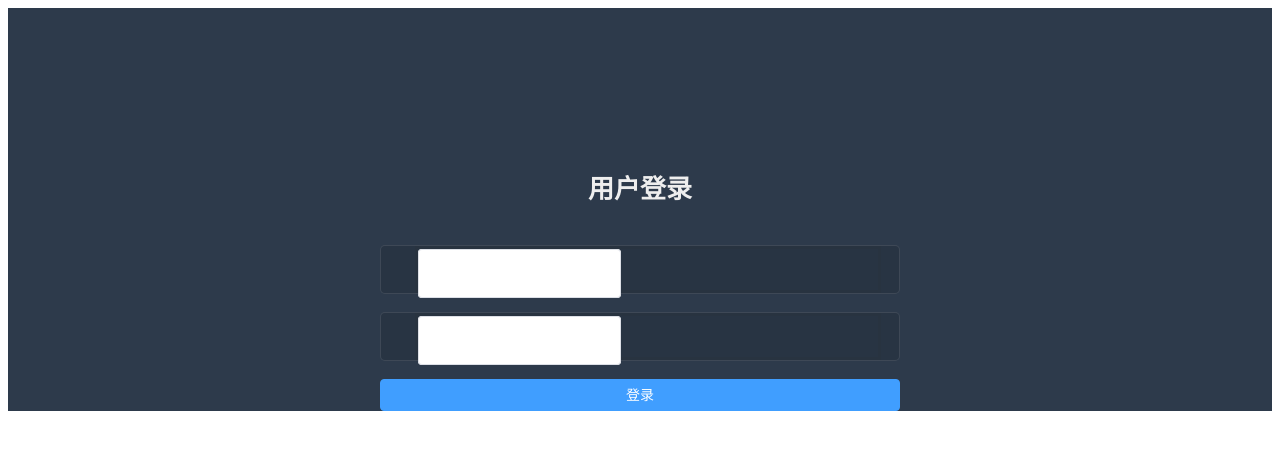
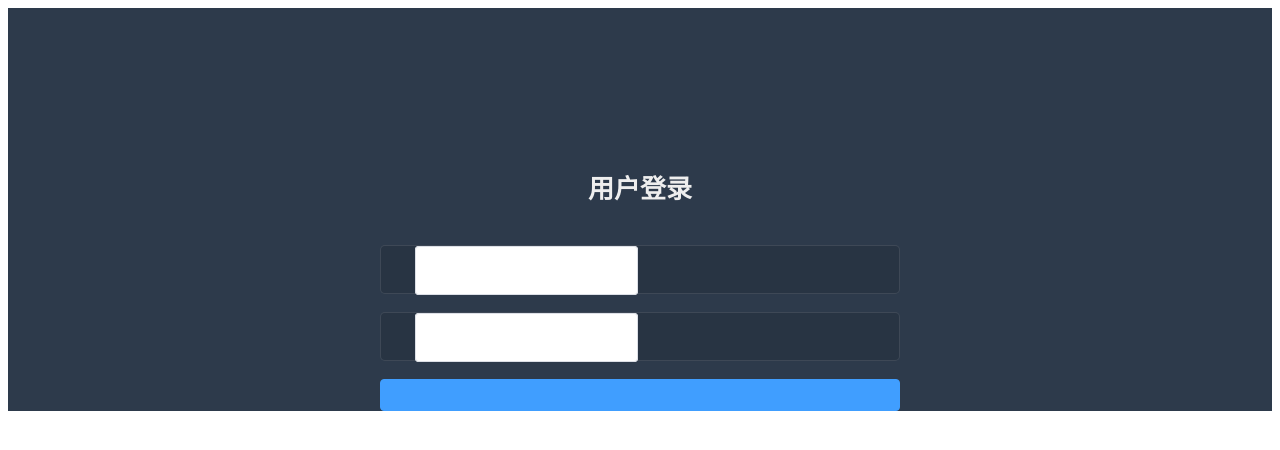
Before and after one commit to Lionido778/butin-web-admin, a Vue app: page /#/login in a window 1280 px wide. Shown: the top 450 px of the page. Built offline with nearby package versions, Linux system fonts and the light colour scheme; the HTML template or start-up script is replaced by a standard one.

Commit message:
feat: 登录表单验证

```diff
--- a/src/views/login/index.vue
+++ b/src/views/login/index.vue
@@ -1,18 +1,22 @@
 <template>
   <div class="login-container">
-    <el-form ref="formRef" :model="loginForm" class="login-form">
+    <el-form ref="formRef" :model="loginForm" class="login-form" :rules="rules">
       <div class="title-container">
         <h3 class="title">用户登录</h3>
       </div>
-      <el-form-item>
+      <el-form-item prop="username">
         <svg-icon icon="user" class="svg-container"></svg-icon>
         <el-input v-model="loginForm.username"></el-input>
       </el-form-item>
-      <el-form-item>
+      <el-form-item prop="password">
         <svg-icon icon="password" class="svg-container"></svg-icon>
         <el-input v-model="loginForm.password"></el-input>
       </el-form-item>
-      <el-button type="primary" class="login-button">登录</el-button>
+      <el-button
+        type="primary"
+        class="login-button"
+        @click="handleLogin"
+      ></el-button>
     </el-form>
   </div>
 </template>
@@ -24,6 +28,35 @@ const loginForm = ref({
   username: '',
   password: ''
 })
+
+const rules = ref({
+  username: [
+    {
+      required: true,
+      message: 'Please input Activity name',
+      trigger: 'blur'
+    }
+  ],
+  password: [
+    {
+      required: true,
+      message: 'Please input Activity name',
+      trigger: 'blur'
+    }
+  ]
+})
+
+const formRef = ref(null)
+const handleLogin = () => {
+  formRef.value.validate(async (valid) => {
+    if (valid) {
+      console.log('submit!')
+    } else {
+      console.log('error submit!')
+      return false
+    }
+  })
+}
 </script>
 
 <style lang="scss" scoped>
@@ -46,28 +79,27 @@ $cursor: #fff;
     margin: 0 auto;
     overflow: hidden;
 
-    :deep(.el-form-item) {
+    ::v-deep .el-form-item {
       border: 1px solid rgba(255, 255, 255, 0.1);
       background: rgba(0, 0, 0, 0.1);
       border-radius: 5px;
       color: #454545;
     }
 
-    :deep(.el-input) {
+    ::v-deep .el-input {
       display: inline-block;
       height: 47px;
-      width: 90%;
-      border: solid rgba(41, 40, 40, 0.1);
-      background: transparent;
+      width: 85%;
+
       input {
-        border: 0px !important;
-        //   border: 0px rgba(41, 40, 40, 0.1);
-        //   -webkit-appearance: none;
-        //   border-radius: 0px;
-        //   padding: 12px 5px 12px 15px;
-        //   color: $light_gray;
+        background: transparent;
+        border: 0px;
+        -webkit-appearance: none;
+        border-radius: 0px;
+        padding: 12px 5px 12px 15px;
+        color: $light_gray;
         height: 47px;
-        //   caret-color: $cursor;
+        caret-color: $cursor;
       }
     }
     .login-button {
@@ -107,7 +139,7 @@ $cursor: #fff;
       font-weight: bold;
     }
 
-    :deep(.lang-select) {
+    ::v-deep .lang-select {
       position: absolute;
       top: 4px;
       right: 0;
```
